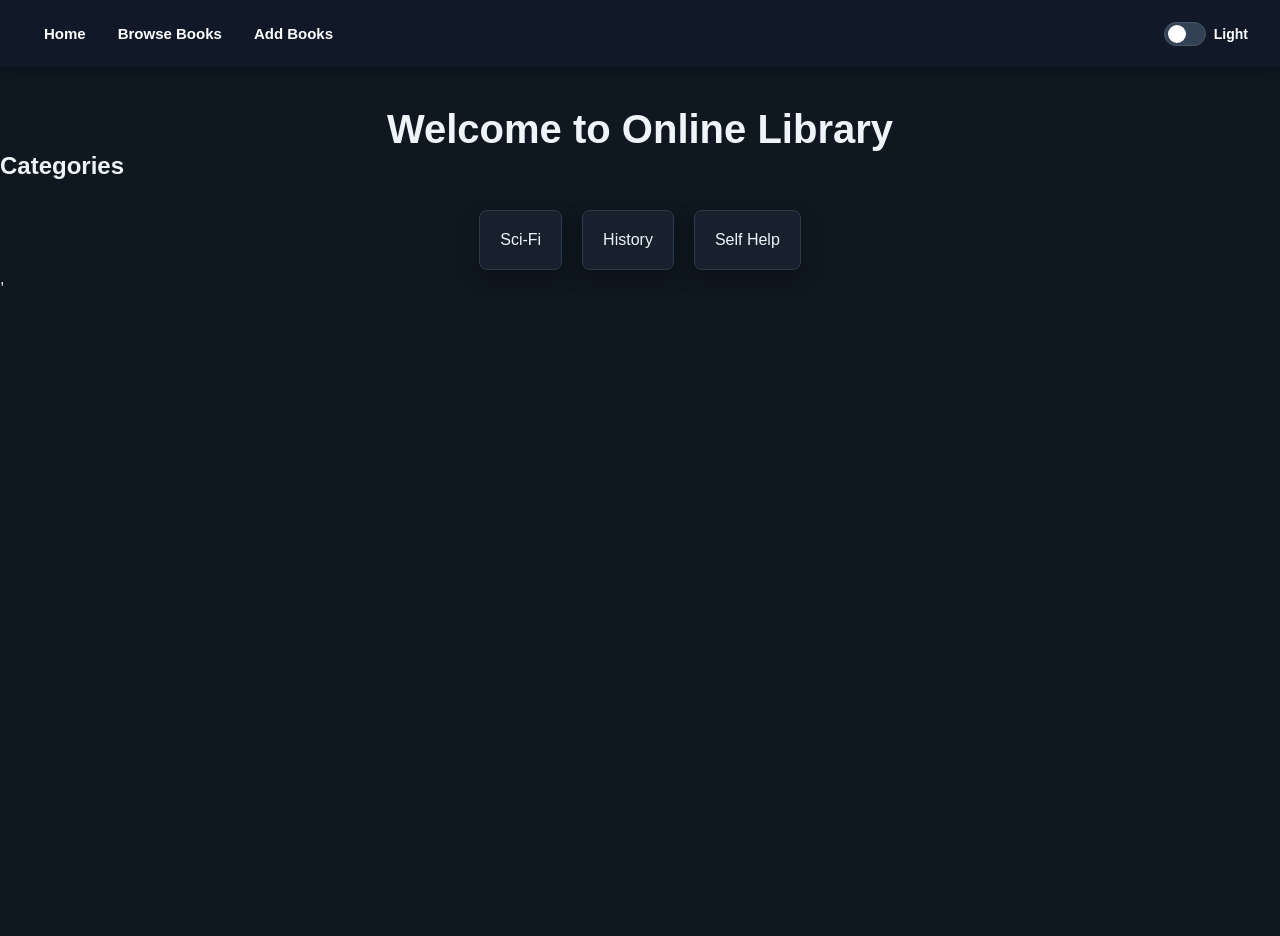
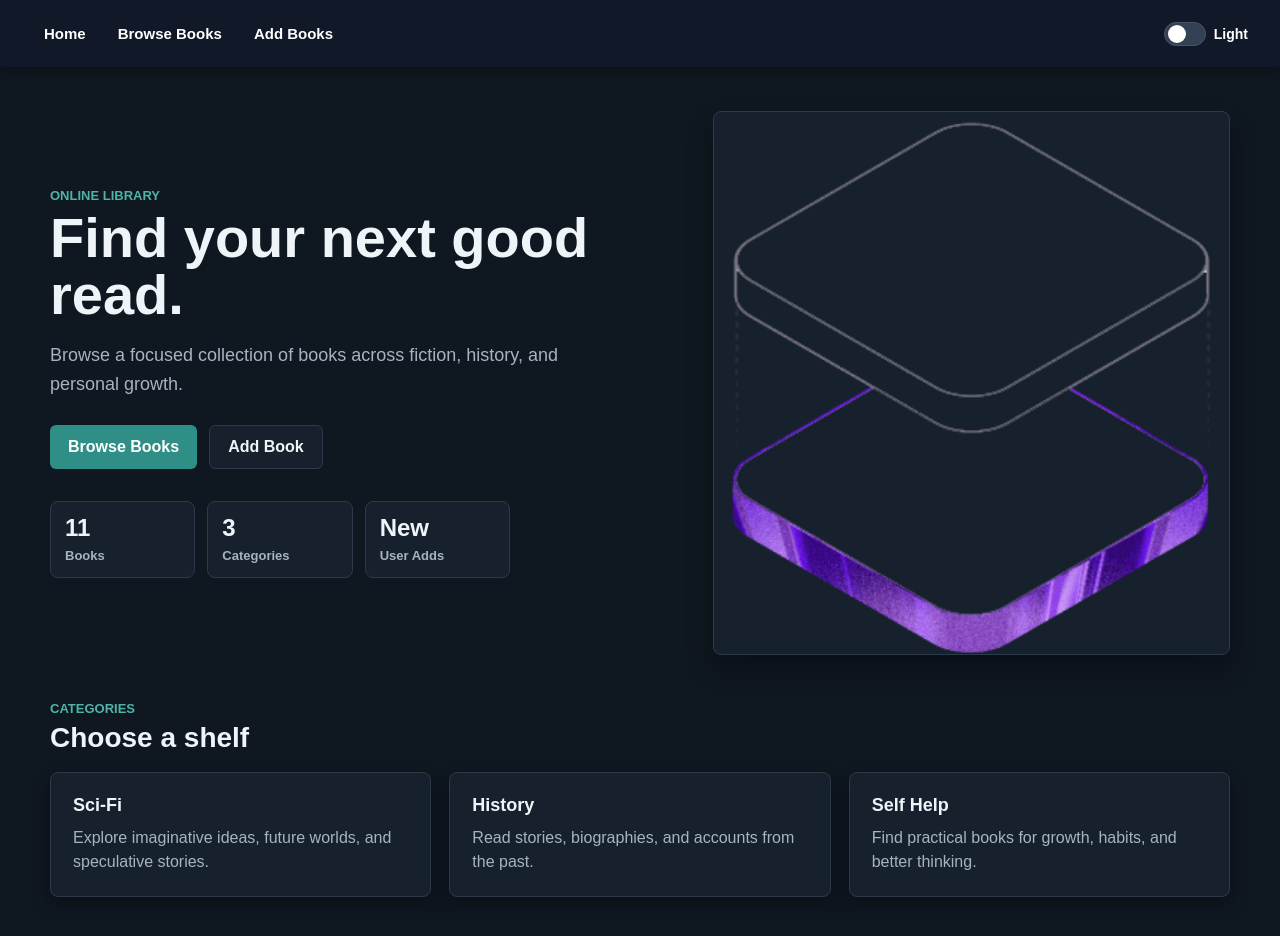
Before and after one commit to nithil17/online-library, a React (Vite) app: page / in a window 1280 px wide. Shown: the top 936 px of the page. Before the commit the page ends 800 px from the top, so only its background shows below. Built offline with nearby package versions, Linux system fonts and the light colour scheme.

Commit message:
updated app css to enhance home UI

```diff
--- a/src/pages/Home.jsx
+++ b/src/pages/Home.jsx
@@ -1,31 +1,81 @@
 import Navbar from "../components/Navbar";
+import { Link } from "react-router-dom";
+import heroImage from "../assets/hero.png";
 
 function Home(){
 
     const categories = [
-        "Sci-Fi",
-        "History",
-        "Self Help"
+        {
+            name: "Sci-Fi",
+            description: "Explore imaginative ideas, future worlds, and speculative stories."
+        },
+        {
+            name: "History",
+            description: "Read stories, biographies, and accounts from the past."
+        },
+        {
+            name: "Self Help",
+            description: "Find practical books for growth, habits, and better thinking."
+        }
     ];
+
     return (
         <div>
+            <Navbar/>
 
-            <Navbar/>
-            <h1 className="hero-title">Welcome to Online Library</h1>
+            <main className="home-page">
+                <section className="home-hero">
+                    <div className="home-hero-content">
+                        <p className="section-label">Online Library</p>
+                        <h1 className="hero-title">Find your next good read.</h1>
+                        <p className="hero-copy">
+                            Browse a focused collection of books across fiction, history, and personal growth.
+                        </p>
 
-            <h2>Categories</h2>
+                        <div className="hero-actions">
+                            <Link className="primary-action" to="/books">Browse Books</Link>
+                            <Link className="secondary-action" to="/add-book">Add Book</Link>
+                        </div>
 
-            <div className="categories">
+                        <div className="home-stats">
+                            <div>
+                                <strong>11</strong>
+                                <span>Books</span>
+                            </div>
+                            <div>
+                                <strong>3</strong>
+                                <span>Categories</span>
+                            </div>
+                            <div>
+                                <strong>New</strong>
+                                <span>User Adds</span>
+                            </div>
+                        </div>
+                    </div>
 
-            {
-            categories.map((category, index) => (
-                <div className="category-card" key={index}>
-                {category}
-                </div>
-            ))
-            }
+                    <div className="hero-image-panel">
+                        <img src={heroImage} alt="Books arranged for online library browsing" />
+                    </div>
+                </section>
 
-            </div>
+                <section className="home-section">
+                    <div className="home-section-header">
+                        <p className="section-label">Categories</p>
+                        <h2>Choose a shelf</h2>
+                    </div>
+
+                    <div className="categories">
+                        {
+                            categories.map((category) => (
+                                <Link className="category-card" to="/books" key={category.name}>
+                                    <span>{category.name}</span>
+                                    <p>{category.description}</p>
+                                </Link>
+                            ))
+                        }
+                    </div>
+                </section>
+            </main>
         </div>
 
     );
--- a/src/styles/app.css
+++ b/src/styles/app.css
@@ -120,46 +120,170 @@ body{
   transform: translateX(17px);
 }
 
+.home-page{
+  width: min(1180px, calc(100% - 40px));
+  margin: 0 auto;
+  padding: 44px 0 56px;
+}
+
+.home-hero{
+  display: grid;
+  grid-template-columns: minmax(0, 1.1fr) minmax(320px, 0.9fr);
+  gap: 32px;
+  align-items: center;
+  min-height: 430px;
+}
+
+.home-hero-content{
+  max-width: 620px;
+}
+
 .hero-title{
-  text-align: center;
+  color: var(--text);
+  font-size: 56px;
+  line-height: 1.02;
+  max-width: 620px;
+}
 
-  margin-top: 40px;
+.hero-copy{
+  color: var(--muted);
+  font-size: 18px;
+  line-height: 1.6;
+  max-width: 540px;
+  margin-top: 18px;
+}
 
-  font-size: 40px;
+.hero-actions{
+  display: flex;
+  gap: 12px;
+  flex-wrap: wrap;
+  margin-top: 26px;
+}
 
+.primary-action,
+.secondary-action{
+  display: inline-flex;
+  align-items: center;
+  justify-content: center;
+  min-height: 44px;
+  padding: 0 18px;
+  border-radius: 6px;
+  font-weight: 800;
+  text-decoration: none;
+}
+
+.primary-action{
+  background-color: var(--accent-strong);
+  color: white;
+}
+
+.primary-action:hover{
+  background-color: var(--accent);
+}
+
+.secondary-action{
   color: var(--text);
+  border: 1px solid var(--border);
+  background-color: var(--surface);
+}
+
+.secondary-action:hover{
+  border-color: var(--accent);
+  color: var(--accent);
+}
+
+.home-stats{
+  display: grid;
+  grid-template-columns: repeat(3, minmax(0, 1fr));
+  gap: 12px;
+  max-width: 460px;
+  margin-top: 32px;
+}
+
+.home-stats div{
+  background-color: var(--surface);
+  border: 1px solid var(--border);
+  border-radius: 8px;
+  padding: 14px;
+}
+
+.home-stats strong{
+  display: block;
+  color: var(--text);
+  font-size: 24px;
+  line-height: 1;
+}
+
+.home-stats span{
+  display: block;
+  color: var(--muted);
+  font-size: 13px;
+  font-weight: 700;
+  margin-top: 8px;
+}
+
+.hero-image-panel{
+  background-color: var(--surface);
+  border: 1px solid var(--border);
+  border-radius: 8px;
+  box-shadow: 0 14px 28px var(--shadow);
+  overflow: hidden;
+  min-height: 360px;
+}
+
+.hero-image-panel img{
+  display: block;
+  width: 100%;
+  height: 100%;
+  min-height: 360px;
+  object-fit: cover;
+}
+
+.home-section{
+  margin-top: 46px;
+}
+
+.home-section-header{
+  margin-bottom: 18px;
+}
+
+.home-section-header h2{
+  color: var(--text);
+  font-size: 28px;
 }
 
 .categories{
-  display: flex;
-
-  justify-content: center;
-
-  gap: 20px;
-
-  margin-top: 30px;
-
-  flex-wrap: wrap;
+  display: grid;
+  grid-template-columns: repeat(3, minmax(0, 1fr));
+  gap: 18px;
 }
 
 .category-card{
   background-color: var(--surface);
-
-  padding: 20px;
-
+  color: var(--text);
+  text-decoration: none;
+  padding: 22px;
   border: 1px solid var(--border);
-
   border-radius: 8px;
-
   box-shadow: 0 8px 20px var(--shadow);
-
-  cursor: pointer;
-
-  transition: 0.3s;
+  transition: transform 0.2s ease, border-color 0.2s ease;
 }
 
 .category-card:hover{
-  transform: scale(1.05);
+  transform: translateY(-4px);
+  border-color: var(--accent);
+}
+
+.category-card span{
+  display: block;
+  font-size: 18px;
+  font-weight: 800;
+}
+
+.category-card p{
+  color: var(--muted);
+  line-height: 1.5;
+  margin-top: 10px;
 }
 
 .browse-page{
@@ -343,7 +467,7 @@ button:hover{
   }
 
   .hero-title{
-    font-size: 28px;
+    font-size: 40px;
   }
 
   .book-form{
@@ -374,4 +498,25 @@ button:hover{
     font-size: 16px;
   }
 
+  .home-page{
+    width: min(100% - 24px, 1180px);
+    padding-top: 28px;
+  }
+
+  .home-hero{
+    grid-template-columns: 1fr;
+    gap: 24px;
+    min-height: 0;
+  }
+
+  .home-stats,
+  .categories{
+    grid-template-columns: 1fr;
+  }
+
+  .hero-image-panel,
+  .hero-image-panel img{
+    min-height: 260px;
+  }
+
 }
```
